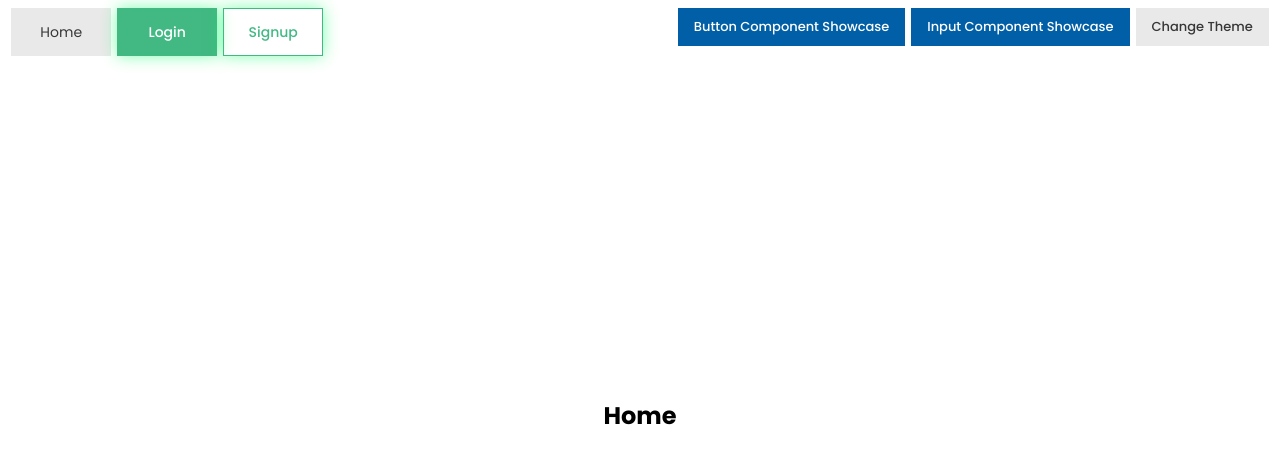
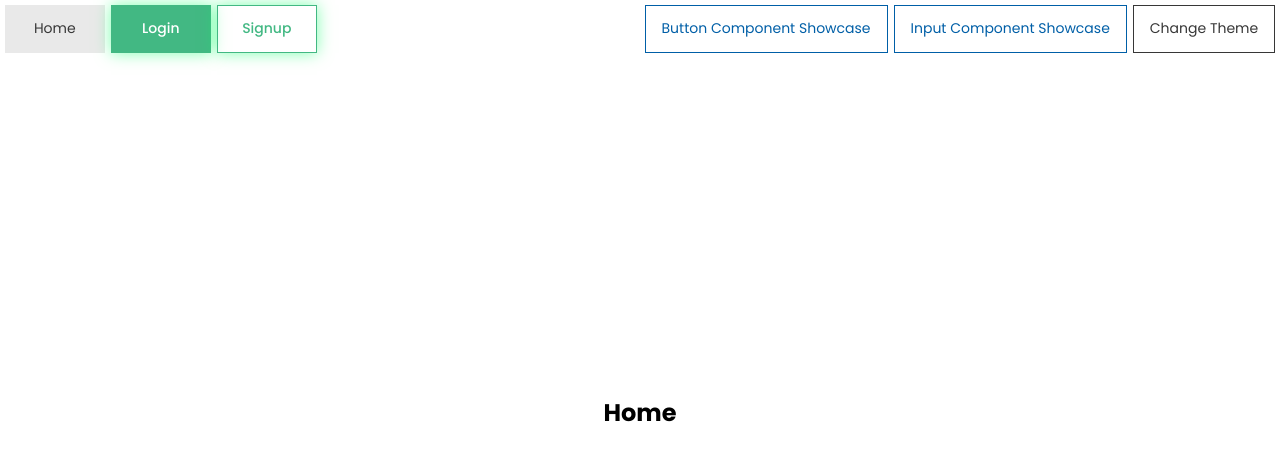
Before and after one commit to Fanoflix/fatefy, a Vue app: page / in a window 1280 px wide. Shown: the top 464 px of the page. Built offline with nearby package versions, Linux system fonts and the light colour scheme.

Commit message:
Makeshit validation for the time being.

```diff
--- a/src/App.vue
+++ b/src/App.vue
@@ -29,20 +29,23 @@
       <FButton
         type="important"
         label="Button Component Showcase"
-        size="sm"
+        outlined
+        size="md"
         @click="$router.push('/buttonShowcase')"
       />
 
       <FButton
         type="important"
         label="Input Component Showcase"
-        size="sm"
+        outlined
+        size="md"
         @click="$router.push('/inputShowcase')"
       />
 
       <f-button
         type="secondary"
-        size="sm"
+        size="md"
+        outlined
         label="Change Theme"
         @click="changeTheme"
       />
--- a/src/assets/base-styling.scss
+++ b/src/assets/base-styling.scss
@@ -77,7 +77,7 @@
 
     #app {
       margin: 0 auto;
-      padding: 0.5rem 0.7rem;
+      padding: 0.3rem;
 
       font-weight: normal;
     }
--- a/src/components/input/FInput.vue
+++ b/src/components/input/FInput.vue
@@ -13,6 +13,7 @@
       :value="computedValue"
       @input="onInput"
       @change="onChange"
+      @invalid="onInvalid"
     />
     <textarea
       v-else
@@ -55,7 +56,7 @@
 // Imports
 import { useThemeStore } from "../../stores/theme.js";
 import { storeToRefs } from "pinia";
-import { useAttrs, computed, ref, watch, nextTick } from "vue";
+import { useAttrs, computed, ref, watch, nextTick, defineExpose } from "vue";
 import config from "../../utils/config.js";
 
 // State
@@ -68,6 +69,9 @@ const input = ref(null);
 const themeStore = useThemeStore();
 const { isDark } = storeToRefs(themeStore);
 const attrs = useAttrs();
+// ! for the time being
+const isValid = ref(null);
+// ! ---------------
 
 // Emits
 const emits = defineEmits(["update:modelValue"]);
@@ -117,18 +121,31 @@ const props = defineProps({
   },
 });
 
+// ! <script setup> components are private by default. Which means, if we assign a ref to this component in the parent component, we will not be able to access anything from this component in the parent component. UNLESS we specify "defineExpose" macro.
+
+// Exposed
+defineExpose({
+  input,
+});
+
 /*
  Methods
 */
 const onInput = (event) => {
   if (!props.lazy) {
     updateValue(event.target.value);
+    // ! for the time being
+    setIsValid(event);
+    // ! ---------------
   }
 };
 
 const onChange = (event) => {
   if (props.lazy) {
     updateValue(event.target.value);
+    // ! for the time being
+    setIsValid(event);
+    // ! ---------------
   }
 };
 
@@ -148,6 +165,12 @@ const togglePasswordVisibility = async () => {
 const updateValue = (value) => {
   computedValue.value = value;
 };
+
+// ! for the time being
+const setIsValid = (event) => {
+  isValid.value = event.target.checkValidity();
+};
+// ! ---------------
 
 /*
  Watchers
@@ -197,6 +220,10 @@ const inputClasses = computed(() => {
     props.size,
     props.state,
     {
+      // ! for the time being
+      success: isValid.value && isValid.value !== null,
+      error: !isValid.value && isValid.value !== null,
+      // ! ---------------
       rounded: props.rounded,
       bordered: props.bordered,
       dark: isDark.value,
--- a/src/views/Signup.vue
+++ b/src/views/Signup.vue
@@ -13,6 +13,7 @@
           minlength="3"
           rounded
           size="md"
+          ref="myRef"
         />
         <FInput
           type="text"
@@ -74,7 +75,7 @@
 */
 import { useThemeStore } from "../stores/theme.js";
 import { storeToRefs } from "pinia";
-import { onMounted } from "vue";
+import { onMounted, ref } from "vue";
 import { onBeforeRouteLeave } from "vue-router";
 import FButton from "../components/button/FButton.vue";
 import FInput from "../components/input/FInput.vue";
@@ -82,20 +83,22 @@ import FInput from "../components/input/FInput.vue";
 // Reactive State
 const themeStore = useThemeStore();
 const { isDark } = storeToRefs(themeStore);
+const myRef = ref(null);
 
 // Lifecycle Hooks
 onMounted(() => {
-  console.log("Singup mounted");
+  myRef.value.input.focus();
 });
 
-onBeforeRouteLeave((to, from) => {
-  // TODO
-  // if all fields are not empty (Composable)
-  // if all promises are resolved (Composable)
-  // show the snackbar component instead of confirm()
-  const answer = confirm("Are you sure you want to leave?");
-  if (!answer) return false;
-});
+// onBeforeRouteLeave((to, from) => {
+//   // TODO
+//   // if all fields are not empty (Composable)
+//   // if all promises are resolved (Composable)
+//   // then:
+//   // show the snackbar component instead of confirm()
+//   const answer = confirm("Are you sure you want to leave?");
+//   if (!answer) return false;
+// });
 </script>
 
 <style scoped lang="scss">
```
